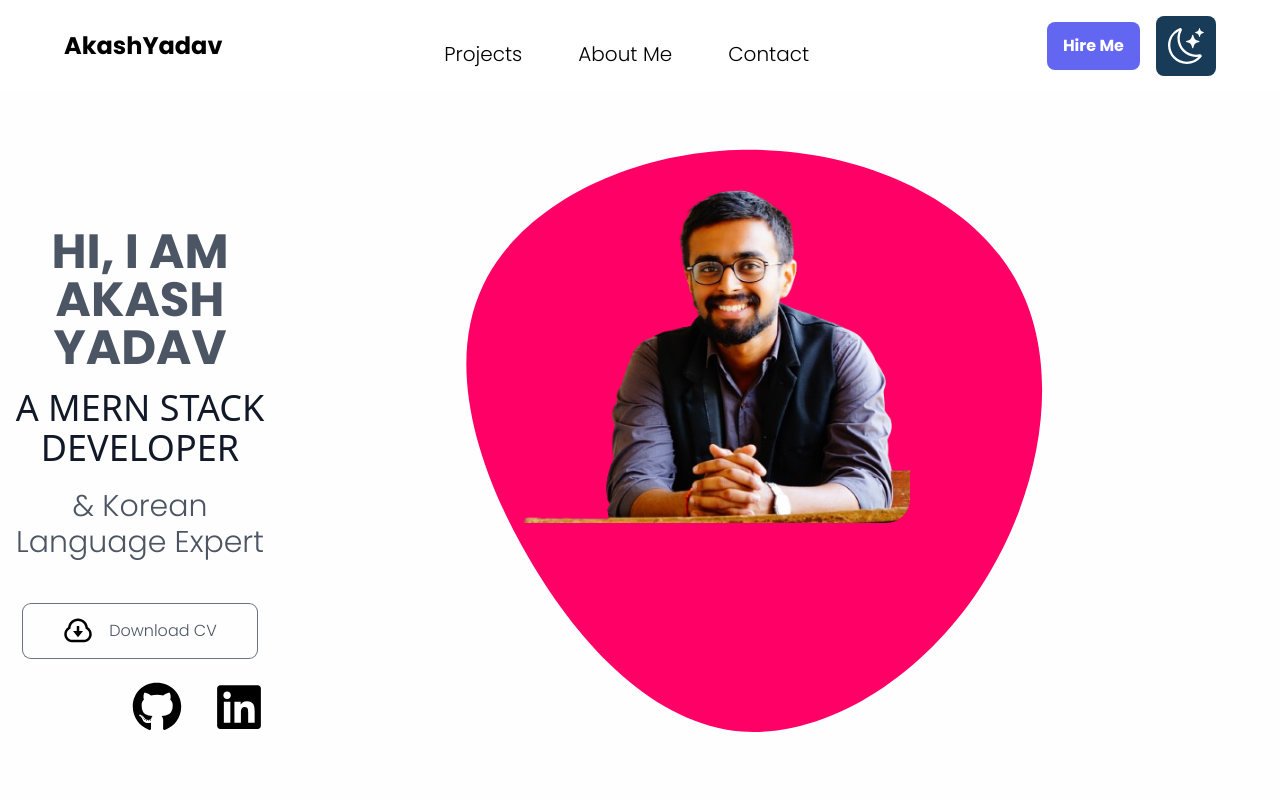
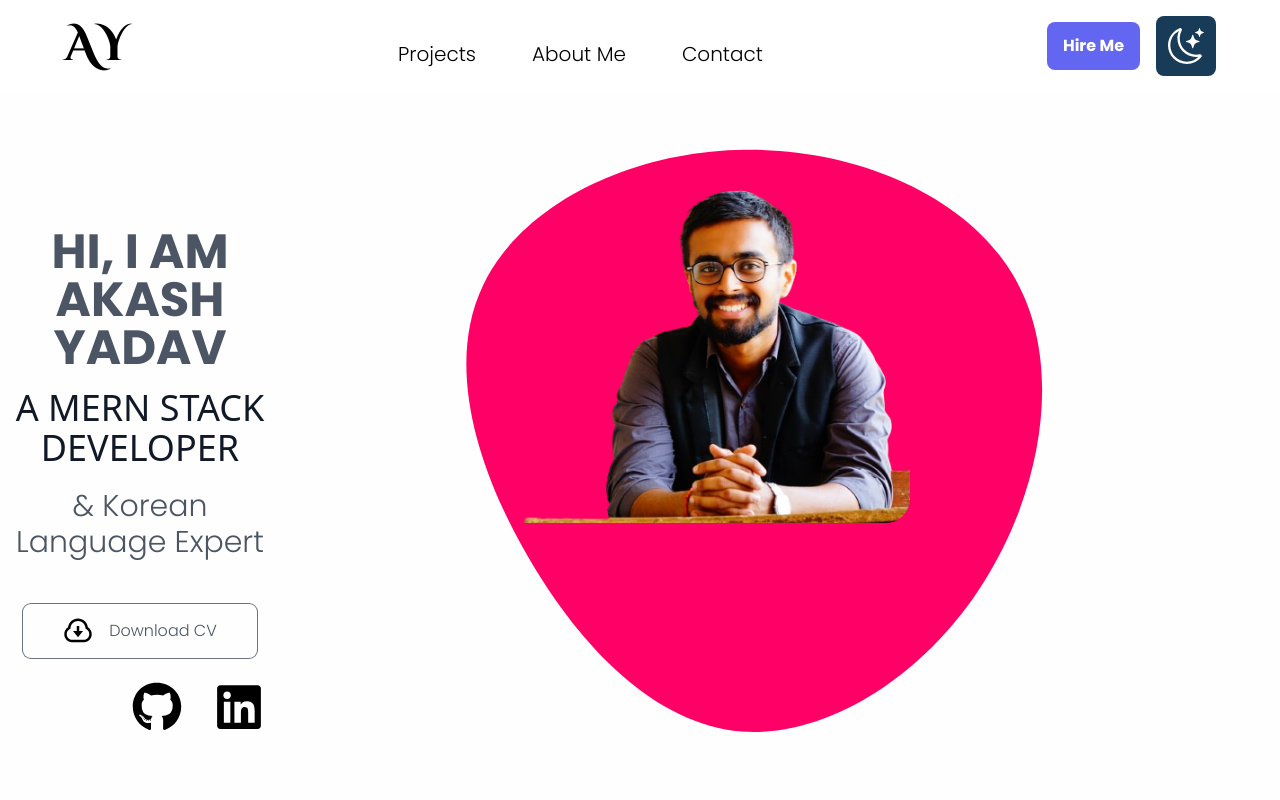
Before and after one commit to Akashyadav1997/My-Portfolio, a Next.js app in the folder my-portfolio/: page / in a window 1280 px wide. Shown: the top 800 px of the page. Built offline with nearby package versions, Linux system fonts and the light colour scheme.

Commit message:
title name has been changed

```diff
--- a/my-portfolio/component/Header.js
+++ b/my-portfolio/component/Header.js
@@ -1,18 +1,23 @@
 "use client";
 import { FiSun } from "react-icons/fi";
 import { BsMoonStars } from "react-icons/bs";
-
+import { Cinzel_Decorative } from "next/font/google";
+export const cinzelDecorative = Cinzel_Decorative({
+	weight: [ "700", "900"],
+	subsets: ["latin"],
+	display: "swap",
+});
 const Header = ({ setShowModal, darkMode, setDarkMode }) => {
 	return (
 		<>
-			<div className="duration-1000 xl:px-16 flex dark:bg-[#0d2438]  p-4 dark:text-white xxl:justify-evenly justify-between items-center w-full">
+			<div className="duration-1000 xl:px-16 flex dark:bg-[#0d2438]  p-4 dark:text-white justify-between items-center w-full">
 				{/* name */}
 				<span
-					className={`cursor-pointer text-sm xl:text-2xl xl:flex-row flex-col flex`}
+					className={`cursor-pointer flex`}
 				>
-					<span className="font-bold">Akash</span>
+					<span className={`${cinzelDecorative.className} text-4xl lg:text-5xl`}>A</span>
 
-					<span className="font-bold">Yadav</span>
+					<span className={`${cinzelDecorative.className} text-4xl lg:text-5xl`}>Y</span>
 				</span>
 				{/* routes */}
 				<div className="md:grid grid-flow-col space-x-8 mt-4 hidden ">
@@ -44,15 +49,14 @@ const Header = ({ setShowModal, darkMode, setDarkMode }) => {
 							className="bg-[#fff] rounded-lg p-3 hover:bg-[#f7e0e0] cursor-pointer duration-300"
 							size={60}
 							color="#183b57"
-							onClick={()=>setDarkMode(false)}
+							onClick={() => setDarkMode(false)}
 						/>
 					) : (
 						<BsMoonStars
 							className="bg-[#183b57] rounded-lg p-3 hover:bg-[#1c3143] cursor-pointer duration-300"
 							size={60}
 							color="white"
-							onClick={()=>setDarkMode(true)}
-
+							onClick={() => setDarkMode(true)}
 						/>
 					)}
 				</div>
```
